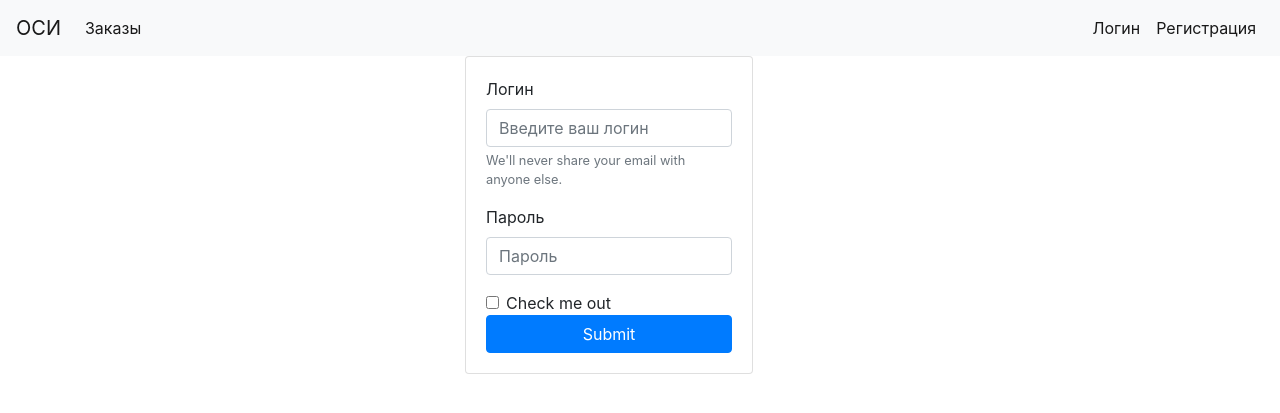
After one commit to alikken/Hackathon, a Django app: page /login/ in a window 1280 px wide. The commit adds this page. Shown: the top 413 px of the page. Run offline with Django 4.2, Linux system fonts and the light colour scheme; some libraries are stand-ins or nearby versions.

Commit message:
наконец-то регистрация и логин работает

```diff
--- a/apps/auths/forms.py
+++ b/apps/auths/forms.py
@@ -63,6 +63,6 @@ class LoginForm(Form):
     class Meta:
         model = CustomUser
         fields = (
-            'email',
+            'phone_number',
             'password'
         )
--- a/apps/auths/models.py
+++ b/apps/auths/models.py
@@ -121,7 +121,7 @@ class CustomUser(
         default=True
     )
     is_staff = models.BooleanField(
-        verbose_name='active',
+        verbose_name='staff',
         default=False
     )
     USERNAME_FIELD = 'username'
@@ -137,3 +137,5 @@ class CustomUser(
     def save(self, *args: tuple, **kwargs: dict) -> None:
         self.full_clean()
         return super().save(*args, **kwargs)
+    def __str__(self):
+        return str(self.phone_number)
--- a/apps/auths/views.py
+++ b/apps/auths/views.py
@@ -1,4 +1,5 @@
-from django.shortcuts import render, redirect
+from django.shortcuts import render, redirect,resolve_url
+from django.contrib.auth.views import LoginView
 from django.http import (
     HttpRequest,
     HttpResponse
@@ -27,7 +28,7 @@ from auths.forms import (
 class RegistrationView(HttpResponseMixin, View):
     """Registration View."""
 
-    template_name = 'auths/registration.html'
+    template_name = 'auths/registation.html'
     form: ModelFormMetaclass = RegistrationForm
 
     def get(
@@ -56,75 +57,76 @@ class RegistrationView(HttpResponseMixin, View):
         if not form.is_valid():
             return HttpResponse("BAD")
 
-        custom_user: CustomUser = form.save(
-            commit=False
-        )
-        custom_user.password =\
-            make_password(custom_user.password)
-
+        custom_user: CustomUser = form.save(commit=False)
+        custom_user.username = form.cleaned_data['phone_number']
+        custom_user.password = make_password(custom_user.password)
         custom_user.save()
         return HttpResponse("OK")
 
+class LoginViewa(LoginView):
+    template_name='auths/login.html'
+    def get_success_url(self):
+        return resolve_url('/')
+# class LoginView(HttpResponseMixin, View):
+#     """Login View."""
 
-class LoginView(HttpResponseMixin, View):
-    """Login View."""
+#     template_name: str = 'auths/login.html'
+    # form: ModelFormMetaclass = LoginForm
 
-    template_name: str = 'auths/login.html'
-    form: ModelFormMetaclass = LoginForm
+    # def get(
+    #     self,
+    #     request: WSGIRequest,
+    #     *args: tuple,
+    #     **kwargs: dict,
+    # ) -> HttpResponse:
+    #     return self.get_http_response(
+    #         request=request,
+    #         template_name=self.template_name,
+    #         context={
+    #             'ctx_title' : 'Login',
+    #             'ctx_form' : self.form()
+    #         }
+    #     )
 
-    def get(
-        self,
-        request: WSGIRequest,
-        *args: tuple,
-        **kwargs: dict,
-    ) -> HttpResponse:
-        return self.get_http_response(
-            request=request,
-            template_name=self.template_name,
-            context={
-                'ctx_title' : 'Login',
-                'ctx_form' : self.form()
-            }
-        )
+#     def post(
+#          self,
+#         request: WSGIRequest,
+#         *args: tuple,
+#         **kwargs: dict,
+#     ) -> HttpResponse:
+#         form: LoginForm = self.form(
+#             request.POST
+#         )
+#         if not form.is_valid():
+#             return self.get_http_response(
+#                 request=request,
+#                 template_name=self.template_name,
+#                 context={
+#                     'ctx_title' : 'Login',
+#                     'ctx_form' : self.form()
+#                 }
+#             )
 
-    def post(
-         self,
-        request: WSGIRequest,
-        *args: tuple,
-        **kwargs: dict,
-    ) -> HttpResponse:
-        form: LoginForm = self.form(
-            request.POST
-        )
-        if not form.is_valid():
-            return self.get_http_response(
-                request=request,
-                template_name=self.template_name,
-                context={
-                    'ctx_title' : 'Login',
-                    'ctx_form' : self.form()
-                }
-            )
+#         phone_number = form.cleaned_data['phone_number']
+#         password = form.cleaned_data['password']
+#         user: CustomUser = authenticate(
+#             phone_number=phone_number,
+#             # username=phone_number,
+#             password=password
+#         )
+#         if not user:
+#             return self.get_http_response(
+#                 request=request,
+#                 template_name=self.template_name,
+#                 context={
+#                     'ctx_title' : 'Error',
+#                     'ctx_form' : self.form()
+#                 }
+#             )
 
-        email = form.cleaned_data['email']
-        password = form.cleaned_data['password']
-        user: CustomUser = authenticate(
-            username=email,
-            password=password
-        )
-        if not user:
-            return self.get_http_response(
-                request=request,
-                template_name=self.template_name,
-                context={
-                    'ctx_title' : 'Error',
-                    'ctx_form' : self.form()
-                }
-            )
+#         login(request, user)
 
-        login(request, user)
-
-        return redirect('/')
+#         return redirect('/')
 
 
 class LogoutView(HttpResponseMixin, View):
--- /dev/null
+++ b/apps/csk/templates/auths/login.html
@@ -0,0 +1,42 @@
+{%  extends 'home_page.html' %}
+{% comment %} {% block title %} {% endblock  %} {% endcomment %}
+{% block content %}
+
+<div class="container">
+    <div class="row">
+        <div class="col-md-4 offset-md-4">
+            <div class="card" style="width: 18rem;">
+                <div class="card-body">
+                    <form method="POST" action="/login/">
+                        {% for key, message in form.errors.items %}
+                            {% for error in message %}
+                                <p class="text-danger">{{ error }}<p>
+                            {% endfor %}
+                        {% endfor %}
+                        {% csrf_token %}
+                        <div class="form-group">
+                        <label for="exampleInputEmail1">Логин</label>
+                        <input type="text" name="username" class="form-control" id="exampleInputEmail1" aria-describedby="emailHelp" placeholder="Введите ваш логин">
+                        <small id="emailHelp" class="form-text text-muted">We'll never share your email with anyone else.</small>
+                        </div>
+                        <div class="form-group">
+                        <label for="exampleInputPassword1">Пароль</label>
+                        <input type="password" name="password" class="form-control" id="exampleInputPassword1" placeholder="Пароль">
+                        </div>
+                        <div class="form-check">
+                        <input type="checkbox" class="form-check-input" id="exampleCheck1">
+                        <label class="form-check-label" for="exampleCheck1">Check me out</label>
+                        {% comment %} {% if request.GET.next %}
+          <input type="hidden" name="next" value="{{request.GET.next}}" />
+          {% endif %} {% endcomment %}
+                        </div>
+
+                        <button type="submit" class="btn btn-primary btn-block">Submit</button>
+
+                    </form>
+                </div>
+              </div>
+        </div>
+    </div>
+</div>
+{% endblock content %}
--- a/apps/csk/templates/home_page.html
+++ b/apps/csk/templates/home_page.html
@@ -4,11 +4,38 @@
     <meta charset="UTF-8">
     <meta http-equiv="X-UA-Compatible" content="IE=edge">
     <meta name="viewport" content="width=device-width, initial-scale=1.0">
-    <title>Document</title>
+    <title>Сайт ОСИ</title>
+    <link rel="stylesheet" href="https://cdn.jsdelivr.net/npm/bootstrap@4.0.0/dist/css/bootstrap.min.css" integrity="sha384-Gn5384xqQ1aoWXA+058RXPxPg6fy4IWvTNh0E263XmFcJlSAwiGgFAW/dAiS6JXm" crossorigin="anonymous">
 </head>
 <body>
-    <h5> FFFFFFFFFFFFFF</h5>
-    <p>работает?</p>
-    <i>ura!</i>
-</body>
+    <nav class="navbar navbar-expand-lg navbar-light bg-light">
+      <a class="navbar-brand" href="../">ОСИ</a>
+      <button class="navbar-toggler" type="button" data-toggle="collapse" data-target="#navbarSupportedContent" aria-controls="navbarSupportedContent" aria-expanded="false" aria-label="Toggle navigation">
+        <span class="navbar-toggler-icon"></span>
+      </button>
+      <div class="collapse navbar-collapse" id="navbarSupportedContent">
+        <ul class="navbar-nav mr-auto">
+          <li class="nav-item active">
+            <a class="nav-link" href="#">Заказы<span class="sr-only">(current)</span></a>
+          </li>
+        </ul>
+      </div>
+        <ul class="navbar-nav mr-auto">
+          <li class="nav-item active">
+            <a class="nav-link" href="/login">Логин <span class="sr-only">(current)</span></a>
+          </li>
+        </ul>
+        <ul class="navbar-nav mr-auto">
+            <li class="nav-item active">
+              <a class="nav-link" href="/reg">Регистрация <span class="sr-only">(current)</span></a>
+            </li>
+        </ul>
+    </nav>
+    <script src="https://code.jquery.com/jquery-3.2.1.slim.min.js" integrity="sha384-KJ3o2DKtIkvYIK3UENzmM7KCkRr/rE9/Qpg6aAZGJwFDMVNA/GpGFF93hXpG5KkN" crossorigin="anonymous"></script>
+    <script src="https://cdn.jsdelivr.net/npm/popper.js@1.12.9/dist/umd/popper.min.js" integrity="sha384-ApNbgh9B+Y1QKtv3Rn7W3mgPxhU9K/ScQsAP7hUibX39j7fakFPskvXusvfa0b4Q" crossorigin="anonymous"></script>
+    <script src="https://cdn.jsdelivr.net/npm/bootstrap@4.0.0/dist/js/bootstrap.min.js" integrity="sha384-JZR6Spejh4U02d8jOt6vLEHfe/JQGiRRSQQxSfFWpi1MquVdAyjUar5+76PVCmYl" crossorigin="anonymous"></script>
+    {%block content%}
+
+    {%endblock%}
+  </body>
 </html>
--- a/apps/csk/views.py
+++ b/apps/csk/views.py
@@ -63,7 +63,7 @@ class MainView(HttpResponseMixin, View):
 #     ) -> HttpResponse:
 #         form = self.form(request.POST or None)
 #         if not form.is_valid():
-#             return HttpResponse('Bad')
+#             return HttpResponse('')
 #         print(form.cleaned_data)
 #         form.save()
 #         return HttpResponse('OK')
--- a/settings/urls.py
+++ b/settings/urls.py
@@ -5,10 +5,17 @@ from django.conf.urls.static import static
 
 from csk.views import (
     MainView,
+
 )
+from auths.views import (
+    LoginViewa,
+    RegistrationView
 
+)
 
 urlpatterns = [
     path('admin/', admin.site.urls),
     path('', MainView.as_view()),
+    path("reg/",RegistrationView.as_view()),
+    path("login/",LoginViewa.as_view() )
 ]
```
Also changed, not shown: apps/csk/templates/auths/registation.html (added, +17 -0 lines).
